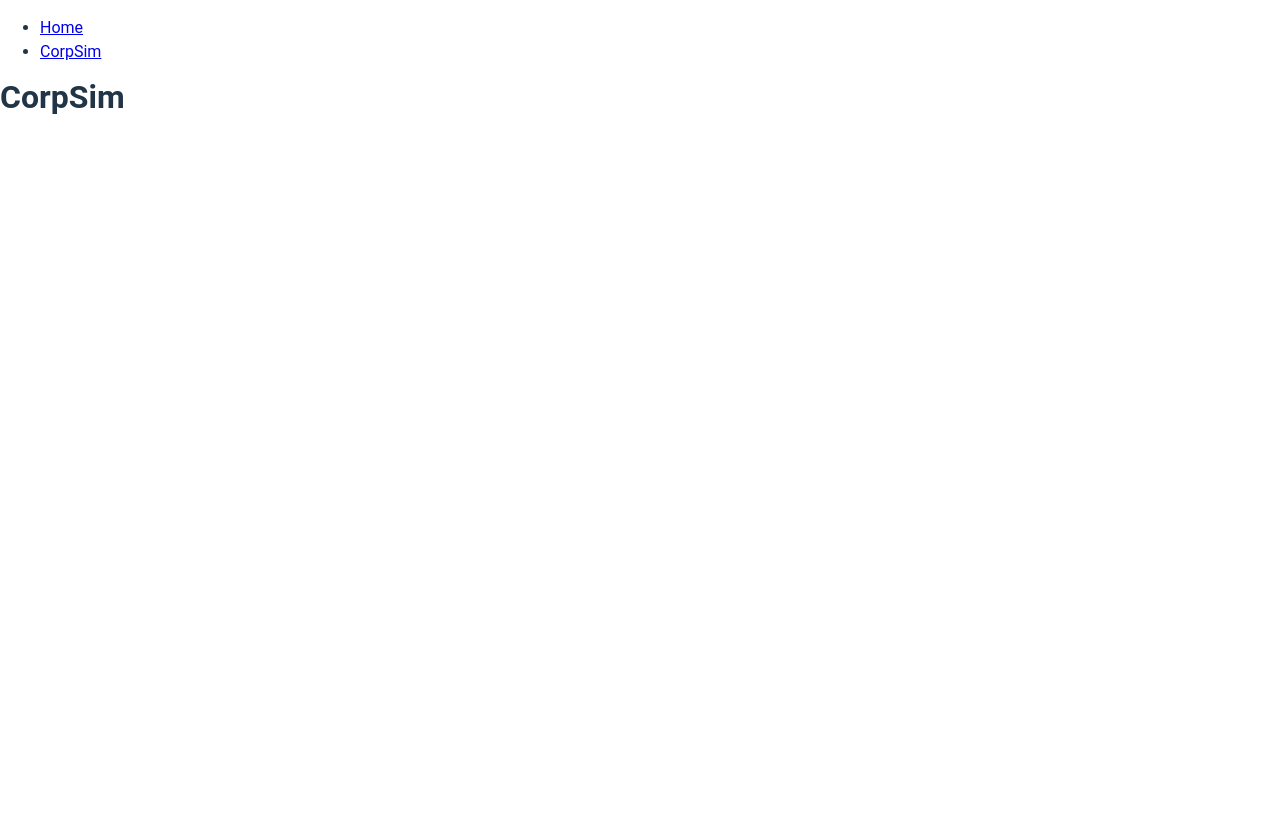
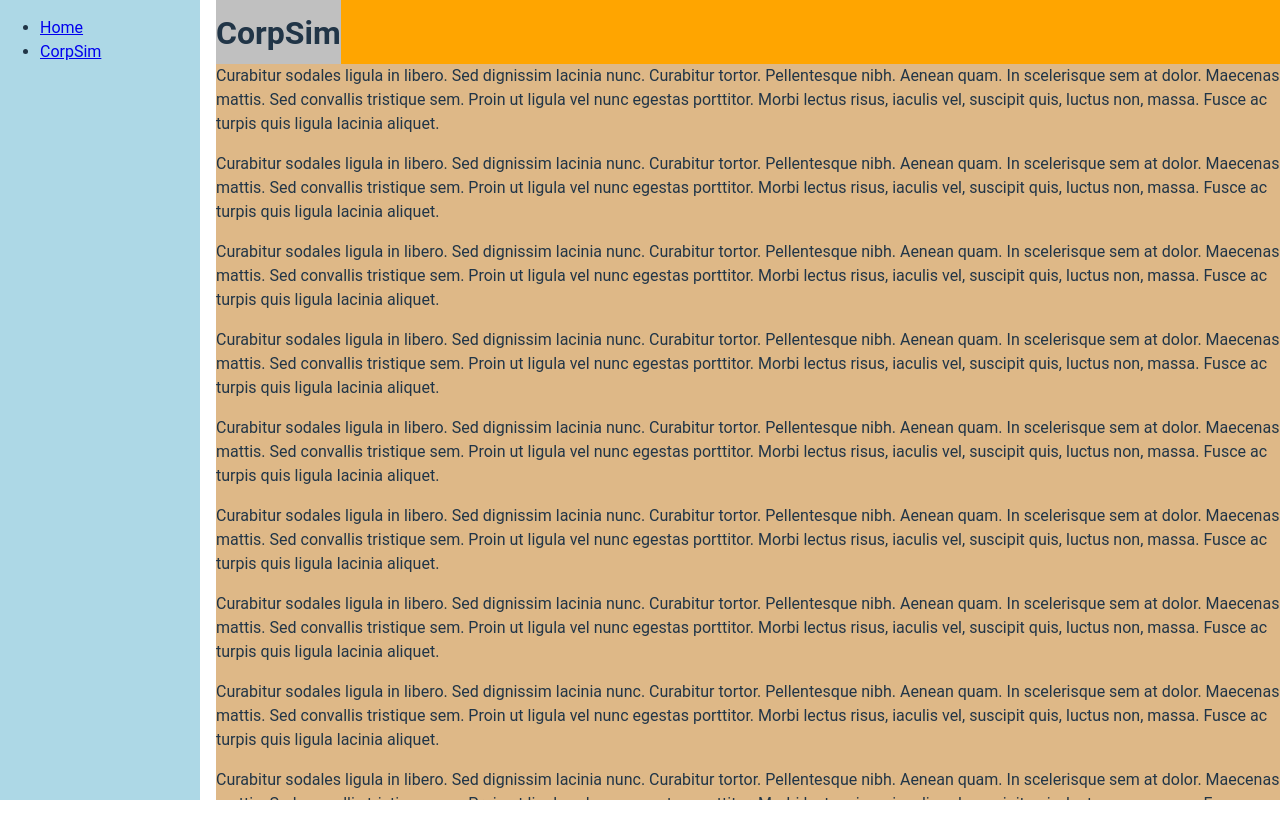
Before and after one commit to JasonGoemaat/bb-sim, a Vue app: page /corp in a window 1280 px wide. Built offline with nearby package versions, Linux system fonts and the light colour scheme.

Commit message:
Styling <almost> right

```diff
--- a/src/App.vue
+++ b/src/App.vue
@@ -18,9 +18,31 @@
         </li>
       </ul>
     </nav>
-    <router-view/>
+    <div class="content">
+      <router-view/>
+    </div>
   </div>
 </template>
 
 <style scoped>
+div.main {
+  height: 100vh;
+  width: 100vw;
+  display: flex;
+  overflow: auto;
+  /* margin-bottom: 50px; */
+}
+
+nav {
+  height: 100vh;
+  min-width: 200px;
+  background-color: lightblue;
+}
+
+div.content {
+  flex-grow: 1;
+  margin-left: 1em;
+  overflow: auto;
+  background-color: orange;
+}
 </style>
--- a/src/Views/CorpSim.vue
+++ b/src/Views/CorpSim.vue
@@ -2,8 +2,56 @@
 </script>
 
 <template>
-  <h1>CorpSim</h1>
+  <div class="corp-sim">
+    <div class="header">
+      <h1>CorpSim</h1>
+    </div>
+    <div class="content">
+      <p>Curabitur sodales ligula in libero. Sed dignissim lacinia nunc. Curabitur tortor. Pellentesque nibh. Aenean quam. In scelerisque sem at dolor. Maecenas mattis. Sed convallis tristique sem. Proin ut ligula vel nunc egestas porttitor. Morbi lectus risus, iaculis vel, suscipit quis, luctus non, massa. Fusce ac turpis quis ligula lacinia aliquet.</p>
+      <p>Curabitur sodales ligula in libero. Sed dignissim lacinia nunc. Curabitur tortor. Pellentesque nibh. Aenean quam. In scelerisque sem at dolor. Maecenas mattis. Sed convallis tristique sem. Proin ut ligula vel nunc egestas porttitor. Morbi lectus risus, iaculis vel, suscipit quis, luctus non, massa. Fusce ac turpis quis ligula lacinia aliquet.</p>
+      <p>Curabitur sodales ligula in libero. Sed dignissim lacinia nunc. Curabitur tortor. Pellentesque nibh. Aenean quam. In scelerisque sem at dolor. Maecenas mattis. Sed convallis tristique sem. Proin ut ligula vel nunc egestas porttitor. Morbi lectus risus, iaculis vel, suscipit quis, luctus non, massa. Fusce ac turpis quis ligula lacinia aliquet.</p>
+      <p>Curabitur sodales ligula in libero. Sed dignissim lacinia nunc. Curabitur tortor. Pellentesque nibh. Aenean quam. In scelerisque sem at dolor. Maecenas mattis. Sed convallis tristique sem. Proin ut ligula vel nunc egestas porttitor. Morbi lectus risus, iaculis vel, suscipit quis, luctus non, massa. Fusce ac turpis quis ligula lacinia aliquet.</p>
+      <p>Curabitur sodales ligula in libero. Sed dignissim lacinia nunc. Curabitur tortor. Pellentesque nibh. Aenean quam. In scelerisque sem at dolor. Maecenas mattis. Sed convallis tristique sem. Proin ut ligula vel nunc egestas porttitor. Morbi lectus risus, iaculis vel, suscipit quis, luctus non, massa. Fusce ac turpis quis ligula lacinia aliquet.</p>
+      <p>Curabitur sodales ligula in libero. Sed dignissim lacinia nunc. Curabitur tortor. Pellentesque nibh. Aenean quam. In scelerisque sem at dolor. Maecenas mattis. Sed convallis tristique sem. Proin ut ligula vel nunc egestas porttitor. Morbi lectus risus, iaculis vel, suscipit quis, luctus non, massa. Fusce ac turpis quis ligula lacinia aliquet.</p>
+      <p>Curabitur sodales ligula in libero. Sed dignissim lacinia nunc. Curabitur tortor. Pellentesque nibh. Aenean quam. In scelerisque sem at dolor. Maecenas mattis. Sed convallis tristique sem. Proin ut ligula vel nunc egestas porttitor. Morbi lectus risus, iaculis vel, suscipit quis, luctus non, massa. Fusce ac turpis quis ligula lacinia aliquet.</p>
+      <p>Curabitur sodales ligula in libero. Sed dignissim lacinia nunc. Curabitur tortor. Pellentesque nibh. Aenean quam. In scelerisque sem at dolor. Maecenas mattis. Sed convallis tristique sem. Proin ut ligula vel nunc egestas porttitor. Morbi lectus risus, iaculis vel, suscipit quis, luctus non, massa. Fusce ac turpis quis ligula lacinia aliquet.</p>
+      <p>Curabitur sodales ligula in libero. Sed dignissim lacinia nunc. Curabitur tortor. Pellentesque nibh. Aenean quam. In scelerisque sem at dolor. Maecenas mattis. Sed convallis tristique sem. Proin ut ligula vel nunc egestas porttitor. Morbi lectus risus, iaculis vel, suscipit quis, luctus non, massa. Fusce ac turpis quis ligula lacinia aliquet.</p>
+      <p>Curabitur sodales ligula in libero. Sed dignissim lacinia nunc. Curabitur tortor. Pellentesque nibh. Aenean quam. In scelerisque sem at dolor. Maecenas mattis. Sed convallis tristique sem. Proin ut ligula vel nunc egestas porttitor. Morbi lectus risus, iaculis vel, suscipit quis, luctus non, massa. Fusce ac turpis quis ligula lacinia aliquet.</p>
+      <p>Curabitur sodales ligula in libero. Sed dignissim lacinia nunc. Curabitur tortor. Pellentesque nibh. Aenean quam. In scelerisque sem at dolor. Maecenas mattis. Sed convallis tristique sem. Proin ut ligula vel nunc egestas porttitor. Morbi lectus risus, iaculis vel, suscipit quis, luctus non, massa. Fusce ac turpis quis ligula lacinia aliquet.</p>
+      <p>Curabitur sodales ligula in libero. Sed dignissim lacinia nunc. Curabitur tortor. Pellentesque nibh. Aenean quam. In scelerisque sem at dolor. Maecenas mattis. Sed convallis tristique sem. Proin ut ligula vel nunc egestas porttitor. Morbi lectus risus, iaculis vel, suscipit quis, luctus non, massa. Fusce ac turpis quis ligula lacinia aliquet.</p>
+      <p>Curabitur sodales ligula in libero. Sed dignissim lacinia nunc. Curabitur tortor. Pellentesque nibh. Aenean quam. In scelerisque sem at dolor. Maecenas mattis. Sed convallis tristique sem. Proin ut ligula vel nunc egestas porttitor. Morbi lectus risus, iaculis vel, suscipit quis, luctus non, massa. Fusce ac turpis quis ligula lacinia aliquet.</p>
+      <p>Curabitur sodales ligula in libero. Sed dignissim lacinia nunc. Curabitur tortor. Pellentesque nibh. Aenean quam. In scelerisque sem at dolor. Maecenas mattis. Sed convallis tristique sem. Proin ut ligula vel nunc egestas porttitor. Morbi lectus risus, iaculis vel, suscipit quis, luctus non, massa. Fusce ac turpis quis ligula lacinia aliquet.</p>
+      <p>Curabitur sodales ligula in libero. Sed dignissim lacinia nunc. Curabitur tortor. Pellentesque nibh. Aenean quam. In scelerisque sem at dolor. Maecenas mattis. Sed convallis tristique sem. Proin ut ligula vel nunc egestas porttitor. Morbi lectus risus, iaculis vel, suscipit quis, luctus non, massa. Fusce ac turpis quis ligula lacinia aliquet.</p>
+      <p>Curabitur sodales ligula in libero. Sed dignissim lacinia nunc. Curabitur tortor. Pellentesque nibh. Aenean quam. In scelerisque sem at dolor. Maecenas mattis. Sed convallis tristique sem. Proin ut ligula vel nunc egestas porttitor. Morbi lectus risus, iaculis vel, suscipit quis, luctus non, massa. Fusce ac turpis quis ligula lacinia aliquet.</p>
+      <p>Curabitur sodales ligula in libero. Sed dignissim lacinia nunc. Curabitur tortor. Pellentesque nibh. Aenean quam. In scelerisque sem at dolor. Maecenas mattis. Sed convallis tristique sem. Proin ut ligula vel nunc egestas porttitor. Morbi lectus risus, iaculis vel, suscipit quis, luctus non, massa. Fusce ac turpis quis ligula lacinia aliquet.</p>
+      <p>Curabitur sodales ligula in libero. Sed dignissim lacinia nunc. Curabitur tortor. Pellentesque nibh. Aenean quam. In scelerisque sem at dolor. Maecenas mattis. Sed convallis tristique sem. Proin ut ligula vel nunc egestas porttitor. Morbi lectus risus, iaculis vel, suscipit quis, luctus non, massa. Fusce ac turpis quis ligula lacinia aliquet.</p>
+      <p>Curabitur sodales ligula in libero. Sed dignissim lacinia nunc. Curabitur tortor. Pellentesque nibh. Aenean quam. In scelerisque sem at dolor. Maecenas mattis. Sed convallis tristique sem. Proin ut ligula vel nunc egestas porttitor. Morbi lectus risus, iaculis vel, suscipit quis, luctus non, massa. Fusce ac turpis quis ligula lacinia aliquet.</p>
+      <p>Curabitur sodales ligula in libero. Sed dignissim lacinia nunc. Curabitur tortor. Pellentesque nibh. Aenean quam. In scelerisque sem at dolor. Maecenas mattis. Sed convallis tristique sem. Proin ut ligula vel nunc egestas porttitor. Morbi lectus risus, iaculis vel, suscipit quis, luctus non, massa. Fusce ac turpis quis ligula lacinia aliquet.</p>
+      <p>Curabitur sodales ligula in libero. Sed dignissim lacinia nunc. Curabitur tortor. Pellentesque nibh. Aenean quam. In scelerisque sem at dolor. Maecenas mattis. Sed convallis tristique sem. Proin ut ligula vel nunc egestas porttitor. Morbi lectus risus, iaculis vel, suscipit quis, luctus non, massa. Fusce ac turpis quis ligula lacinia aliquet.</p>
+      <p>Curabitur sodales ligula in libero. Sed dignissim lacinia nunc. Curabitur tortor. Pellentesque nibh. Aenean quam. In scelerisque sem at dolor. Maecenas mattis. Sed convallis tristique sem. Proin ut ligula vel nunc egestas porttitor. Morbi lectus risus, iaculis vel, suscipit quis, luctus non, massa. Fusce ac turpis quis ligula lacinia aliquet.</p>
+      <p>Curabitur sodales ligula in libero. Sed dignissim lacinia nunc. Curabitur tortor. Pellentesque nibh. Aenean quam. In scelerisque sem at dolor. Maecenas mattis. Sed convallis tristique sem. Proin ut ligula vel nunc egestas porttitor. Morbi lectus risus, iaculis vel, suscipit quis, luctus non, massa. Fusce ac turpis quis ligula lacinia aliquet.</p>
+      <p>Curabitur sodales ligula in libero. Sed dignissim lacinia nunc. Curabitur tortor. Pellentesque nibh. Aenean quam. In scelerisque sem at dolor. Maecenas mattis. Sed convallis tristique sem. Proin ut ligula vel nunc egestas porttitor. Morbi lectus risus, iaculis vel, suscipit quis, luctus non, massa. Fusce ac turpis quis ligula lacinia aliquet.</p>
+    </div>
+  </div>
 </template>
 
 <style scoped>
+div.corp-sim {
+  height: 200vh;
+  position: relative;
+}
+
+.header {
+  position: fixed;
+  height: 4em;
+  left: inherit;
+  top: 0;
+  background-color: silver;
+  margin-right: 20px;
+}
+
+.content {
+  margin-top: 4em;
+  background-color: burlywood;
+}
 </style>
```
